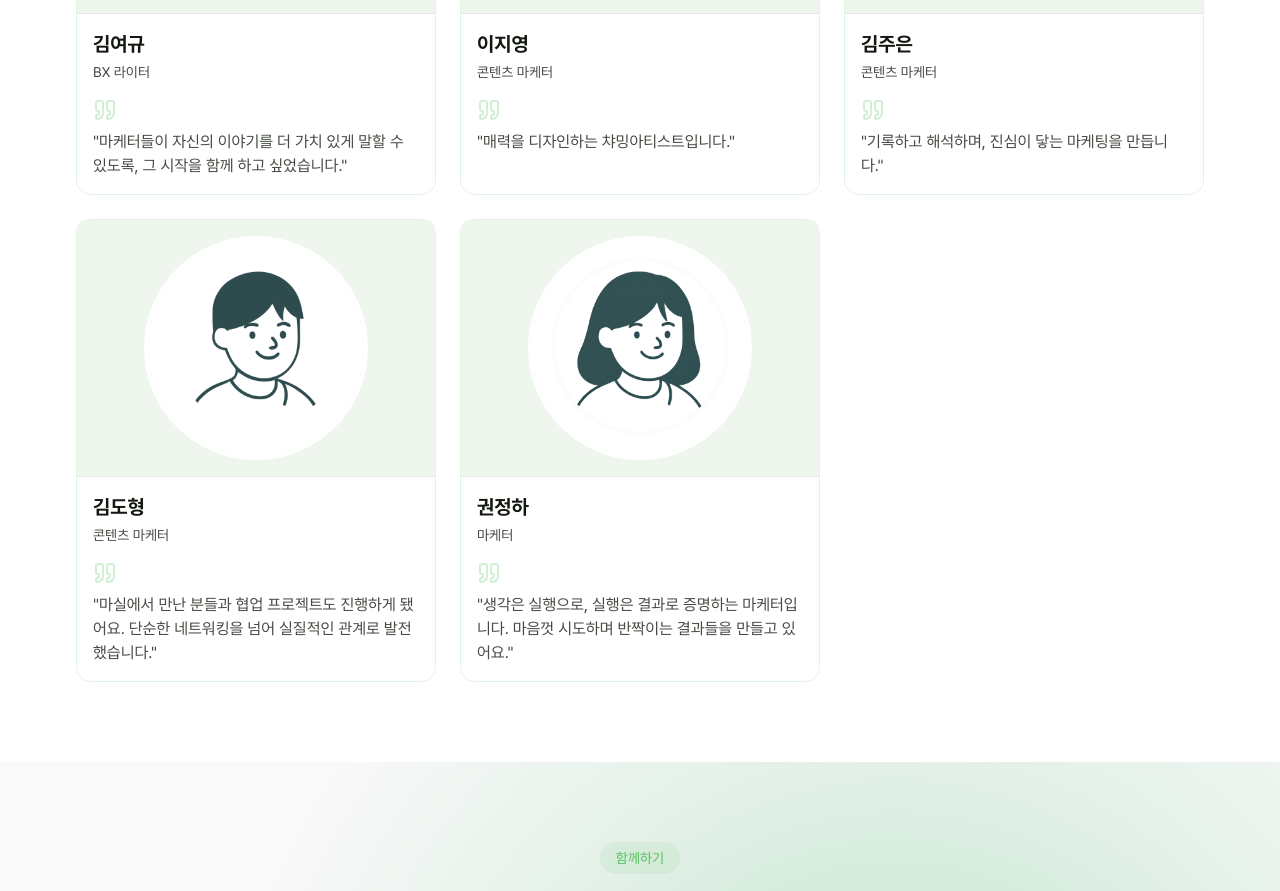
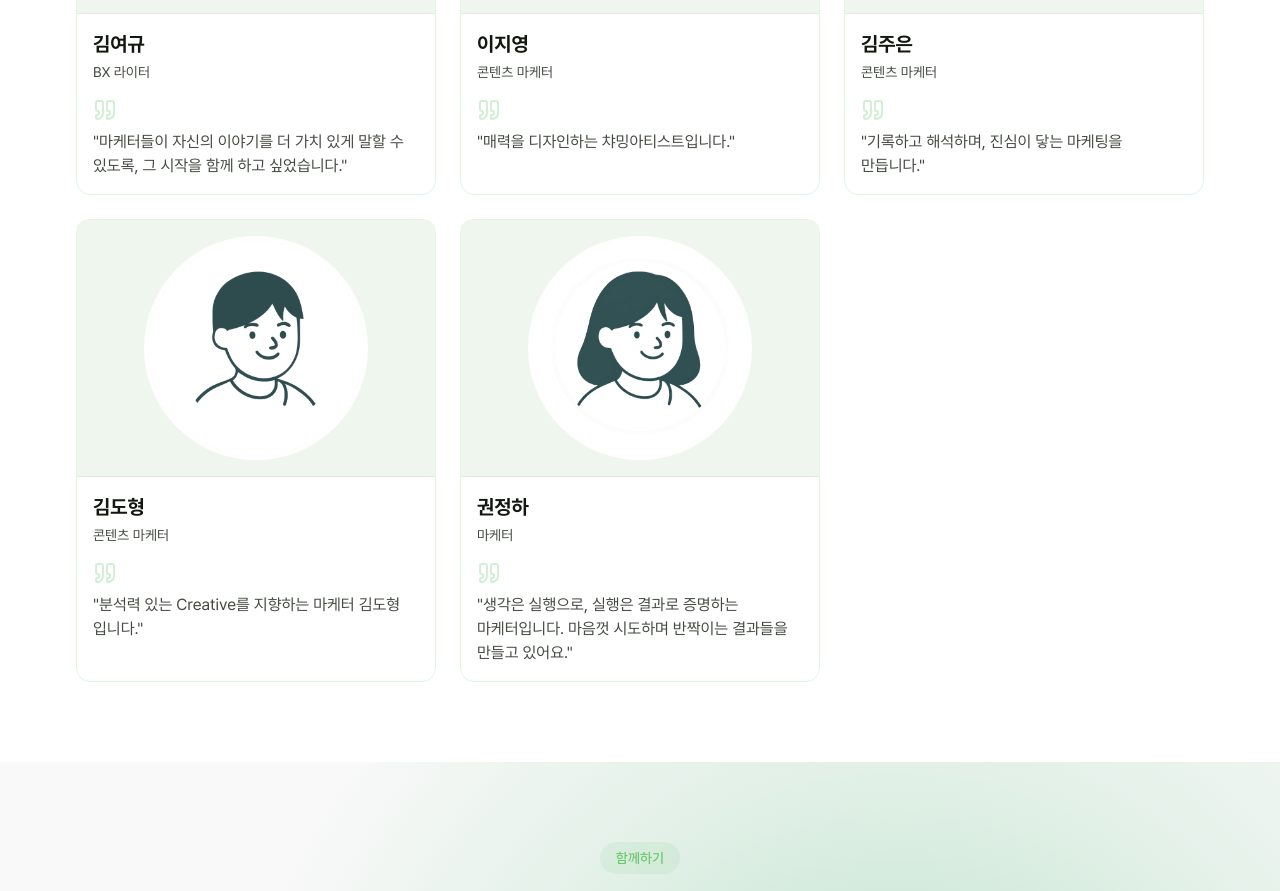
Before and after one commit to ykwimk/masil, a Next.js app: page / in a window 1280 px wide. Shown: the part 2620-3511 px from the top of the page. Built offline with nearby package versions, Linux system fonts and the light colour scheme.

Commit message:
fix: 자기소개 텍스트 및 스타일 수정

```diff
--- a/src/components/TestimonialSection.tsx
+++ b/src/components/TestimonialSection.tsx
@@ -40,8 +40,7 @@ const testimonials: Testimonial[] = [
     imageUrl: '/images/img-profile3.png',
   },
   {
-    quote:
-      '마실에서 만난 분들과 협업 프로젝트도 진행하게 됐어요. 단순한 네트워킹을 넘어 실질적인 관계로 발전했습니다.',
+    quote: '분석력 있는 Creative를 지향하는 마케터 김도형 입니다.',
     author: '김도형',
     role: '콘텐츠 마케터',
     initials: '김',
@@ -114,7 +113,7 @@ export default function TestimonialsSection() {
                     {testimonial.role}
                   </p>
                   <Quote className="text-primary/30 mb-2 h-5 w-5 md:h-6 md:w-6" />
-                  <p className="text-muted-foreground text-sm md:text-base">
+                  <p className="text-muted-foreground text-sm break-keep md:text-base">
                     "{testimonial.quote}"
                   </p>
                 </div>
```
